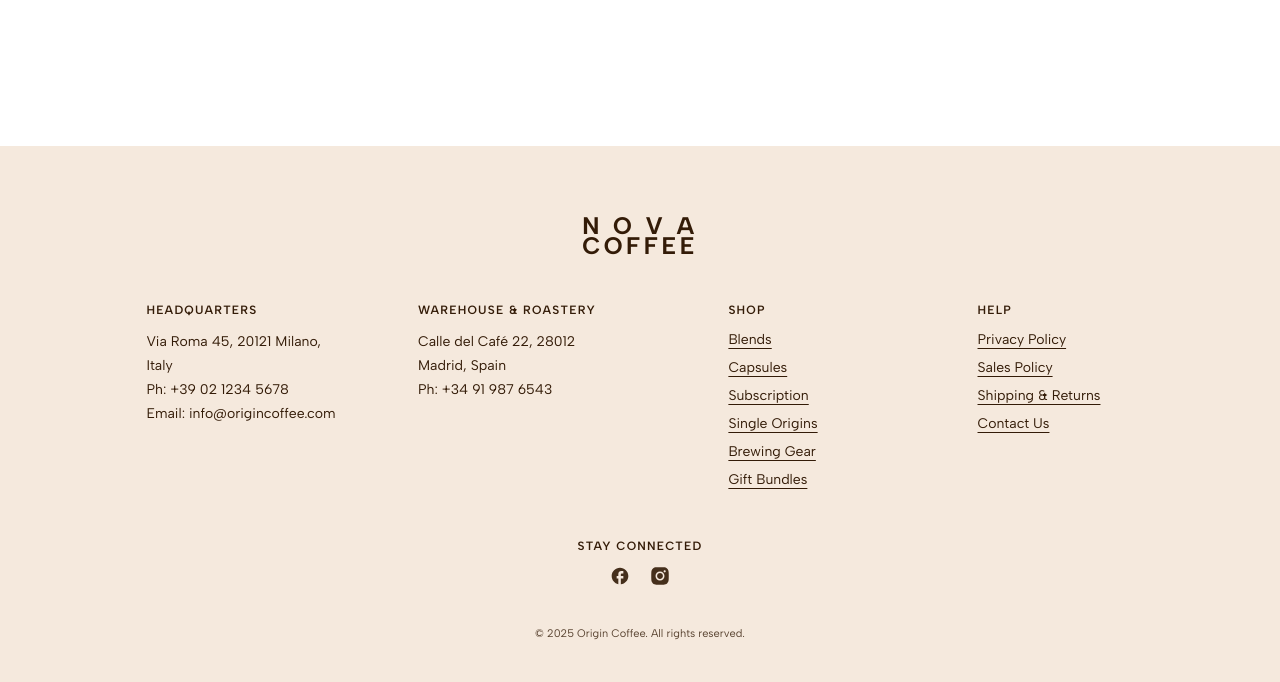
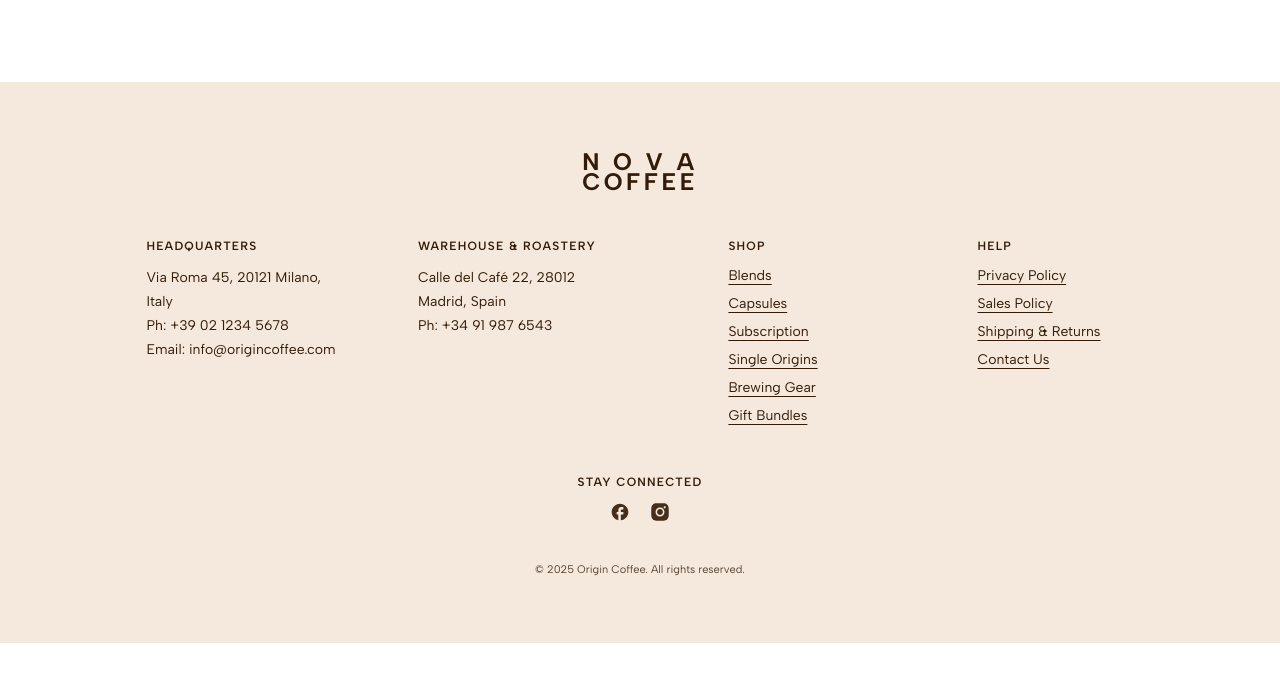
Before and after one commit to Vale404-notfound/nova-coffee, a website built with Vite: page index.html in a window 1280 px wide. Shown: the part 2591-3273 px from the top of the page. After the commit the page ends 3234 px from the top, so only its background shows below. Built offline with nearby package versions, Linux system fonts and the light colour scheme.

Commit message:
fix mt footer

```diff
--- a/index.html
+++ b/index.html
@@ -532,7 +532,7 @@
 
 
   <!-- FOOTER -->
-  <footer class="mt-16 bg-beige-lighter text-coffee-500 dark:bg-black dark:text-beige-lighter">
+  <footer class=" bg-beige-lighter text-coffee-500 dark:bg-black dark:text-beige-lighter">
     <div class="mx-auto max-w-6xl px-6 md:px-10 lg:px-14 xl:px-16 py-12 md:py-16">
 
       <!-- GRID RESPONSIVE -->
```
